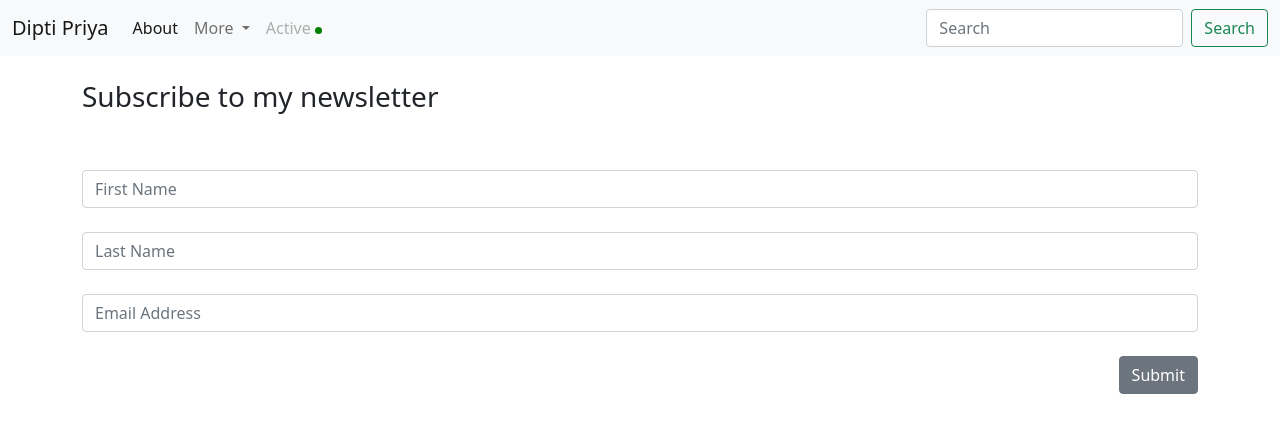
After one commit to DiptiPriya-MITWPU/Form-in-Python, a Flask app: page /subscribe in a window 1280 px wide. The commit adds this page. Shown: the top 433 px of the page. Run offline with Flask 2, Linux system fonts and the light colour scheme.

Commit message:
Form create

```diff
--- a/app.py
+++ b/app.py
@@ -1,6 +1,8 @@
-from flask import Flask, jsonify, render_template
+from flask import Flask, jsonify, render_template, request
 
 app = Flask(__name__, template_folder='template')
+
+subscribers = []
 
 @app.route("/")
 def index():
@@ -9,3 +11,17 @@ def index():
 @app.route("/about")
 def about():
     return render_template("about.html")
+
+@app.route("/subscribe")
+def subscribe():
+    return render_template("subscribe.html")
+
+@app.route("/form", methods=["POST"])
+def form():
+    first_name = request.form.get("first_name")
+    last_name = request.form.get("last_name")
+    email = request.form.get("email")
+
+    subscribers.append(f"{first_name} {last_name} | {email}")
+
+    return render_template("form.html", subscribers=subscribers)
--- a/template/about.html
+++ b/template/about.html
@@ -3,7 +3,6 @@
 
 {% block content %}
 <div class="container">
-  <br>
   <h1>About me...</h1>
   <br>
 </div>
--- a/template/base.html
+++ b/template/base.html
@@ -30,19 +30,27 @@
                     <li class="nav-item dropdown">
                         <a class="nav-link dropdown-toggle" href="#" id="navbarDropdown" role="button"
                             data-bs-toggle="dropdown" aria-expanded="false">
-                            Dropdown
+                            More
                         </a>
                         <ul class="dropdown-menu" aria-labelledby="navbarDropdown">
-                            <li><a class="dropdown-item" href="#">Action</a></li>
-                            <li><a class="dropdown-item" href="#">Another action</a></li>
+                            <li><a class="dropdown-item" href="#">Gallery</a></li>
+                            <li><a class="dropdown-item" href="#">Contact</a></li>
                             <li>
                                 <hr class="dropdown-divider">
                             </li>
-                            <li><a class="dropdown-item" href="#">Something else here</a></li>
+                            <li><a class="dropdown-item" href="/subscribe">Subscribe</a></li>
                         </ul>
                     </li>
                     <li class="nav-item">
-                        <a class="nav-link disabled">Disabled</a>
+                        <a class="nav-link disabled">Active
+                            <span class="dot" style="
+                                    height: 7px;
+                                    width: 7px;
+                                    background-color: green;
+                                    border-radius: 50%;
+                                    display: inline-block">
+                            </span>
+                        </a>
                     </li>
                 </ul>
                 <form class="d-flex">
@@ -66,6 +74,6 @@
     -->
 </body>
 
-
+<br/>
 {% block content %}
 {% endblock %}
--- a/template/index.html
+++ b/template/index.html
@@ -3,9 +3,8 @@
 
 {% block content %}
 <div class="container">
-  <br>
   <h1>Hey!</h1>
   <br>
-  <h3>Welcome to my Flask mini project.</h3>
+  <h3>Welcome to my mini Flask project.</h3>
 </div>
 {% endblock %}
--- /dev/null
+++ b/template/subscribe.html
@@ -0,0 +1,28 @@
+{% extends 'base.html' %}
+{% block title %} Subscribe {% endblock %}
+
+{% block content %}
+<div class="container">
+    <h3>Subscribe to my newsletter</h3>
+    <br /><br />
+
+    <form action="/form" method="POST">
+        <div class="form-group">
+            <input type="text" class="form-control" id="exampleInputEmail1" aria-describedby="emailHelp"
+                placeholder="First Name" name='first_name'>
+        </div>
+        <br/>
+        <div class="form-group">
+            <input type="text" class="form-control" id="exampleInputEmail1" aria-describedby="emailHelp"
+                placeholder="Last Name" name='last_name'>
+        </div>
+        <br/>
+        <div class="form-group">
+            <input type="text" class="form-control" id="exampleInputEmail1" aria-describedby="emailHelp"
+                placeholder="Email Address" name='email'>
+        </div>
+        <br/>
+        <button type="submit" class="btn btn-secondary" style="float:right;">Submit</button>
+    </form>
+</div>
+{% endblock %}
```
Also changed, not shown: template/form.html (added, +19 -0 lines).
